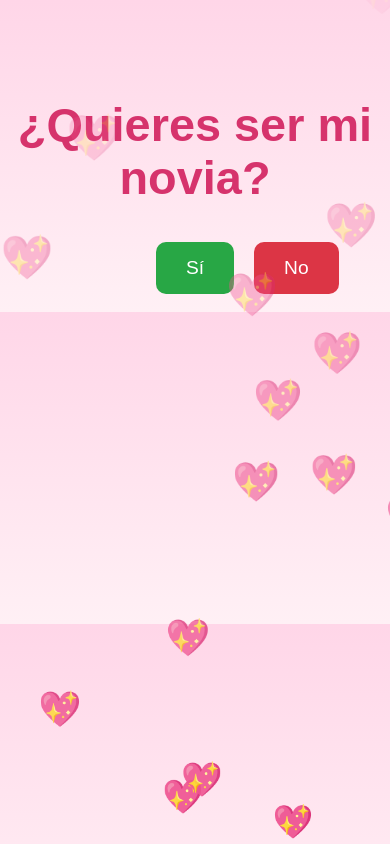
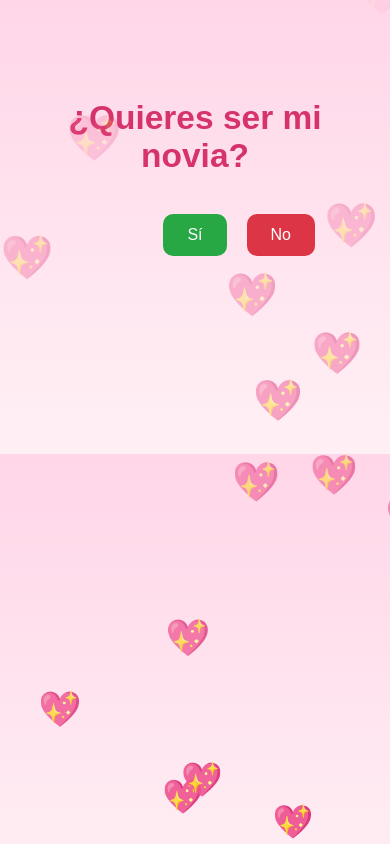
Before and after one commit to enriquemoralesvite/invitacion, a plain HTML site: page index.html in a window 390 px wide. Drawn offline with Linux system fonts and the light colour scheme.

Commit message:
haciendolo responsive

```diff
--- a/style.css
+++ b/style.css
@@ -1,7 +1,7 @@
 body {
   font-family: 'Arial', sans-serif;
   text-align: center;
-  margin-top: 100px;
+  margin: 100px 20px 0;
   background: linear-gradient(to bottom, #ffd6e8, #fff0f5);
   overflow: hidden;
 }
@@ -10,6 +10,7 @@ h1 {
   font-size: 2.8em;
   color: #d6336c;
   animation: latido 1.5s infinite;
+  padding: 0 10px;
 }
 
 @keyframes latido {
@@ -19,6 +20,8 @@ h1 {
 
 .buttons {
   margin-top: 30px;
+  position: relative;
+  height: 200px; /* para contener el botón que se mueve */
 }
 
 button {
@@ -29,17 +32,20 @@ button {
   border-radius: 10px;
   cursor: pointer;
   transition: 0.3s;
+  max-width: 90vw;
 }
 
 .yes {
   background-color: #28a745;
   color: white;
+  z-index: 2;
 }
 
 .no {
   background-color: #dc3545;
   color: white;
   position: absolute;
+  z-index: 2;
 }
 
 .emoji {
@@ -57,6 +63,7 @@ button {
   height: 100%;
   pointer-events: none;
   overflow: hidden;
+  z-index: 1;
 }
 
 .corazon {
@@ -76,3 +83,23 @@ button {
     opacity: 0;
   }
 }
+
+/* 📱 Estilos para pantallas pequeñas (celulares) */
+@media (max-width: 600px) {
+  h1 {
+    font-size: 2em;
+  }
+
+  button {
+    padding: 12px 24px;
+    font-size: 1em;
+  }
+
+  .emoji {
+    font-size: 3.5em;
+  }
+
+  .buttons {
+    height: 250px;
+  }
+}
```
